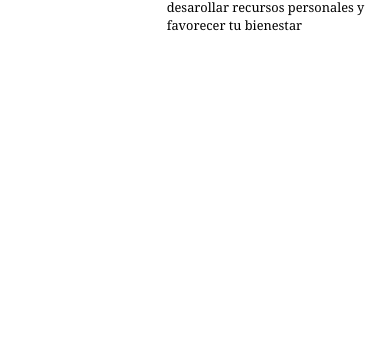
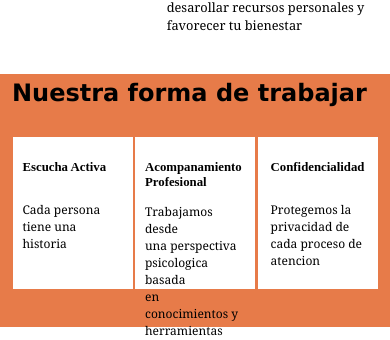
Before and after one commit to jjenkins91/mily_site, a React (Vite) app: page / in a window 390 px wide. Shown: the part 701-1041 px from the top of the page. Before the commit the page ends 844 px from the top, so only its background shows below. Built offline with nearby package versions, Linux system fonts and the light colour scheme.

Commit message:
Added FT.jsx and changes to nosotros.jsx for responsive design

```diff
--- a/src/App.jsx
+++ b/src/App.jsx
@@ -1,4 +1,5 @@
 import "./App.css";
+import FT from "./components/FormaTrabajar/FT";
 import Home from "./components/Home/Home";
 import Nosotros from "./components/Nosotros/Nosotros";
 
@@ -7,6 +8,7 @@ function App() {
     <>
       <Home />
       <Nosotros/>
+      <FT/>
     </>
   );
 }
--- /dev/null
+++ b/src/components/FormaTrabajar/FT.css
@@ -0,0 +1,133 @@
+.FT-container{
+    margin: 0;
+    background-color: #E77B49;
+    height: 75vh;
+}
+
+.FT-title{
+    font-size: 4.5rem;
+    font-weight: bold;
+    font-family:'Lucida Sans', 'Lucida Sans Regular', 'Lucida Grande', 'Lucida Sans Unicode', Geneva, Verdana, sans-serif;
+    padding-left: .5em;
+}
+
+.Formas-de-Trabajar{
+    height: 50vh;
+    padding: 10px;
+    display: flex;
+    justify-content: space-evenly;
+}
+
+.formas{
+    background-color: white;
+    padding: 10px;
+    width: 400px;
+    display: flex;
+    justify-content: center;
+}
+
+.header-title{
+    font-size: 3em;
+}
+
+.formas-summary{
+    font-size: 30px;
+    font-family: Cambria, Cochin, Georgia, Times, 'Times New Roman', serif;
+}
+
+.formas-summary2{
+    padding-top: 54px;
+    font-size: 30px;
+    font-family: Cambria, Cochin, Georgia, Times, 'Times New Roman', serif;
+}
+
+@media ( max-width: 1310px){
+    .FT-container{
+        margin: 0;
+        background-color: #E77B49;
+        height: 55vh;
+    }
+
+    .FT-title{
+        font-size: 3rem;
+        font-weight: bold;
+        font-family:'Lucida Sans', 'Lucida Sans Regular', 'Lucida Grande', 'Lucida Sans Unicode', Geneva, Verdana, sans-serif;
+        padding-left: .5em;
+    }
+
+    .Formas-de-Trabajar{
+        height: 40vh;
+        padding: 10px;
+        display: flex;
+        justify-content: space-evenly;
+    }
+
+    .formas{
+        background-color: white;
+        padding: 10px;
+        width: 280px;
+        display: flex;
+        justify-content: center;
+    }
+
+    .header-title{
+        font-size: 1.7em;
+    }
+
+    .formas-summary{
+        font-size: 28px;
+        font-family: Cambria, Cochin, Georgia, Times, 'Times New Roman', serif;
+    }
+
+    .formas-summary2{
+        padding-top: 32px;
+        font-size: 28px;
+        font-family: Cambria, Cochin, Georgia, Times, 'Times New Roman', serif;
+    }
+}
+
+@media ( max-width: 800px){
+    .FT-container{
+        margin: 0;
+        background-color: #E77B49;
+        height: 30vh;
+    }
+
+    .FT-title{
+        padding-top: 5px;
+        font-size: 1.5rem;
+        font-weight: bold;
+        font-family:'Lucida Sans', 'Lucida Sans Regular', 'Lucida Grande', 'Lucida Sans Unicode', Geneva, Verdana, sans-serif;
+        padding-left: .5em;
+    }
+
+    .Formas-de-Trabajar{
+        height: 18vh;
+        padding: 10px;
+        display: flex;
+        justify-content: space-evenly;
+    }
+
+    .formas{
+        background-color: white;
+        padding: 10px;
+        width: 100px;
+        display: flex;
+        justify-content: center;
+    }
+
+    .header-title{
+        font-size: .8em;
+    }
+
+    .formas-summary{
+        font-size: 12px;
+        font-family: Cambria, Cochin, Georgia, Times, 'Times New Roman', serif;
+    }
+
+    .formas-summary2{
+        padding-top: 13.5px;
+        font-size: 12px;
+        font-family: Cambria, Cochin, Georgia, Times, 'Times New Roman', serif;
+    }
+}
--- /dev/null
+++ b/src/components/FormaTrabajar/FT.jsx
@@ -0,0 +1,59 @@
+import "./FT.css";
+
+function FT() {
+  return (
+    <>
+      <div className="FT-container">
+        <h2 className="FT-title">Nuestra forma de trabajar</h2>
+        <div className="Formas-de-Trabajar">
+          <div className="formas">
+            <div>
+              <h3 className="header-title">Escucha Activa</h3>
+              <p className="formas-summary2">
+                Cada persona
+                <br />
+                tiene una historia
+              </p>
+            </div>
+          </div>
+          <div className="formas">
+            <div>
+              <h3 className="header-title">
+                Acompanamiento
+                <br />
+                Profesional
+              </h3>
+              <p className="formas-summary">
+                Trabajamos desde
+                <br />
+                una perspectiva
+                <br />
+                psicologica basada
+                <br />
+                en conocimientos y<br />
+                herramientas
+                <br />
+                profesionales
+              </p>
+            </div>
+          </div>
+          <div className="formas">
+            <div>
+              <h3 className="header-title">Confidencialidad</h3>
+              <p className="formas-summary2">
+                Protegemos la
+                <br />
+                privacidad de
+                <br />
+                cada proceso de
+                <br />
+                atencion
+              </p>
+            </div>
+          </div>
+        </div>
+      </div>
+    </>
+  );
+}
+export default FT;
--- a/src/components/Home/Home.css
+++ b/src/components/Home/Home.css
@@ -51,7 +51,7 @@
     font-size: 2rem;
   }
 
-  @media (max-width: 930px){
+  @media (max-width: 1000px){
     .header-container{
         background-image: url('/headerImage.png');
         background-size: cover;
@@ -101,7 +101,7 @@
       }
   }
 
-@media (max-width: 480px){
+@media (max-width: 700px){
     .header-container{
         background-image: url('/headerImage.png');
         background-size: cover;
--- a/src/components/NavBar/Navbar.css
+++ b/src/components/NavBar/Navbar.css
@@ -24,7 +24,7 @@ padding-right: 6rem;
     font-family:system-ui, -apple-system, BlinkMacSystemFont, 'Segoe UI', Roboto, Oxygen, Ubuntu, Cantarell, 'Open Sans', 'Helvetica Neue', sans-serif
 }
 
-@media (max-width: 930px){
+@media (max-width: 1000px){
     .link-span{
         padding-top: .2em;
         font-style: none;
@@ -49,7 +49,7 @@ padding-right: 6rem;
     }
 }
 
-@media (max-width: 480px){
+@media (max-width: 700px){
     .link-span{
         padding-top: .12em;
         font-style: none;
--- a/src/components/Nosotros/Nosotros.css
+++ b/src/components/Nosotros/Nosotros.css
@@ -22,7 +22,7 @@
     font-family: Cambria, Cochin, Georgia, Times, 'Times New Roman', serif;
 }
 
-@media (max-width: 930px){
+@media (max-width: 1035px){
     .nosotros-title{
         font-size: 3rem;
         font-weight: bold;
@@ -36,7 +36,8 @@
     }
 
     .nosotros-image{
-        height: 200px;
+        margin: 0;
+        height: 300px;
         padding-top: .5em;
     }
 
@@ -48,7 +49,7 @@
     }
 }
 
-@media (max-width: 480px){
+@media (max-width: 780px){
     .nosotros-title{
         font-size: 2rem;
         font-weight: bold;
```
